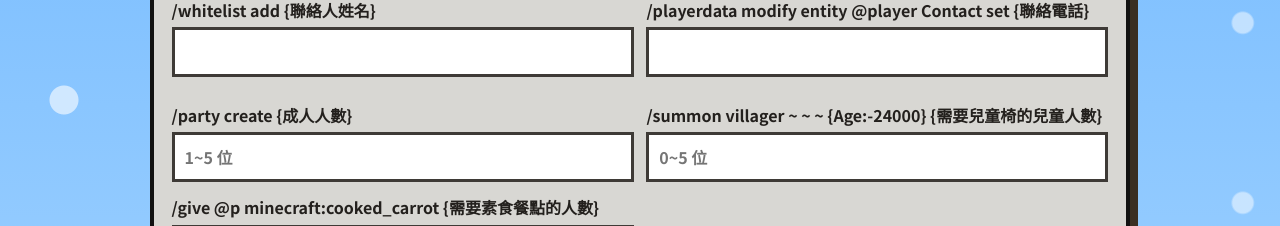
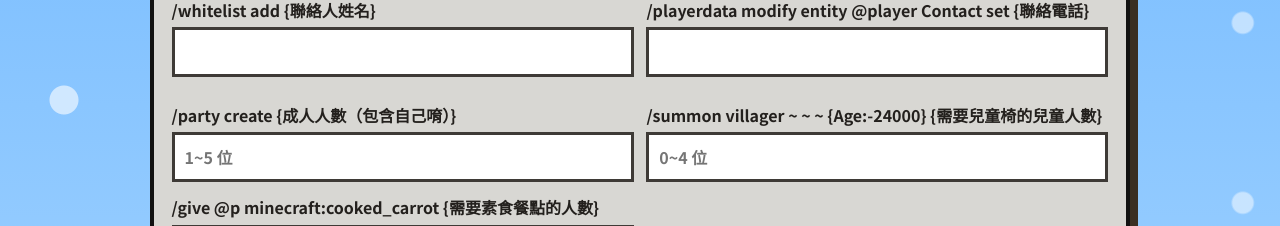
Before and after one commit to yukino0113/yukino0113.github.io, a website with bundled scripts: page rsvp.html in a window 1280 px wide. Shown: the part 384-610 px from the top of the page. Built offline with nearby package versions, Linux system fonts and the light colour scheme.

Commit message:
feat: update input placeholders and validation for adult and child counts in RSVP form

```diff
--- a/rsvp.html
+++ b/rsvp.html
@@ -38,13 +38,13 @@
             </label>
 
             <label>
-              /party create {成人人數}
+              /party create {成人人數（包含自己唷）}
               <input name="adultCount" type="number" placeholder="1~5 位" min="1" max="5" required />
             </label>
 
             <label>
               /summon villager ~ ~ ~ {Age:-24000} {需要兒童椅的兒童人數}
-              <input name="childCount" type="number" placeholder="0~5 位" min="0" max="5 " required />
+              <input name="childCount" type="number" placeholder="0~4 位" min="0" max="4 " required />
             </label>
           </div>
 
```
